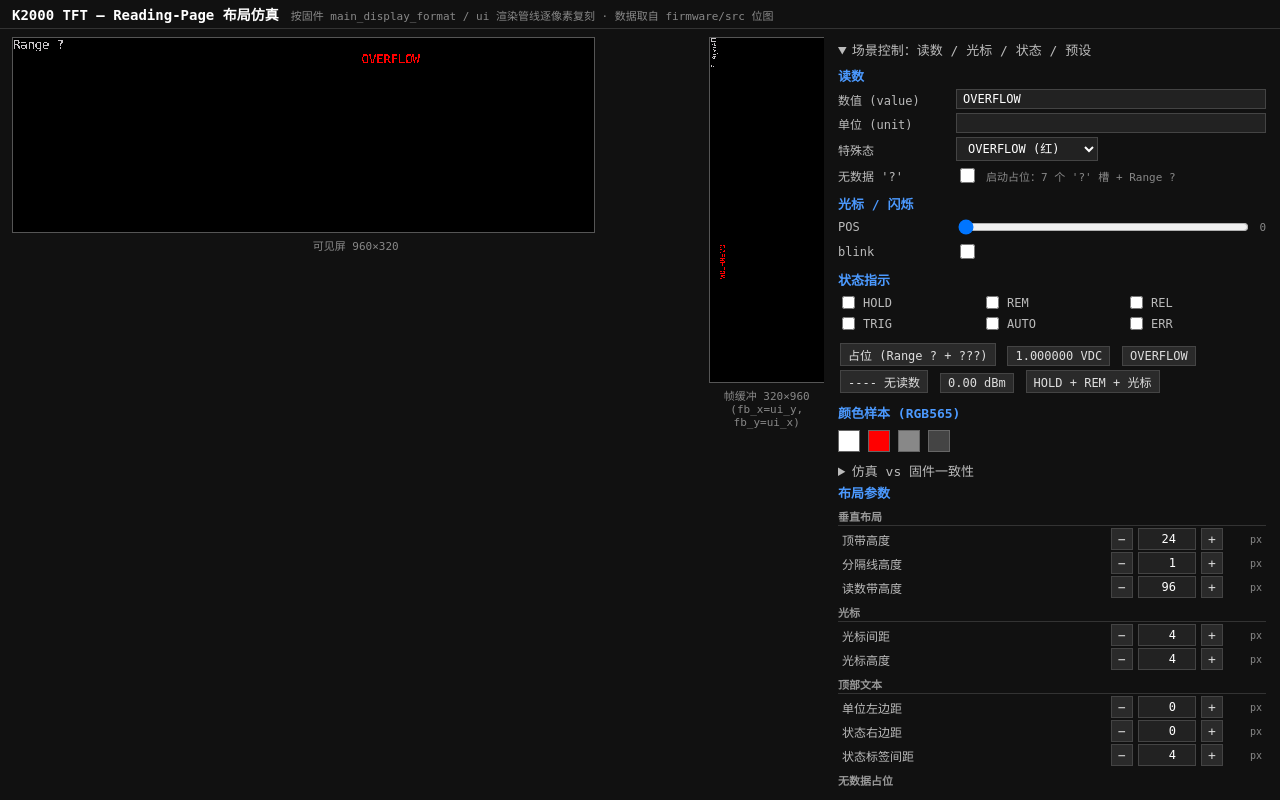
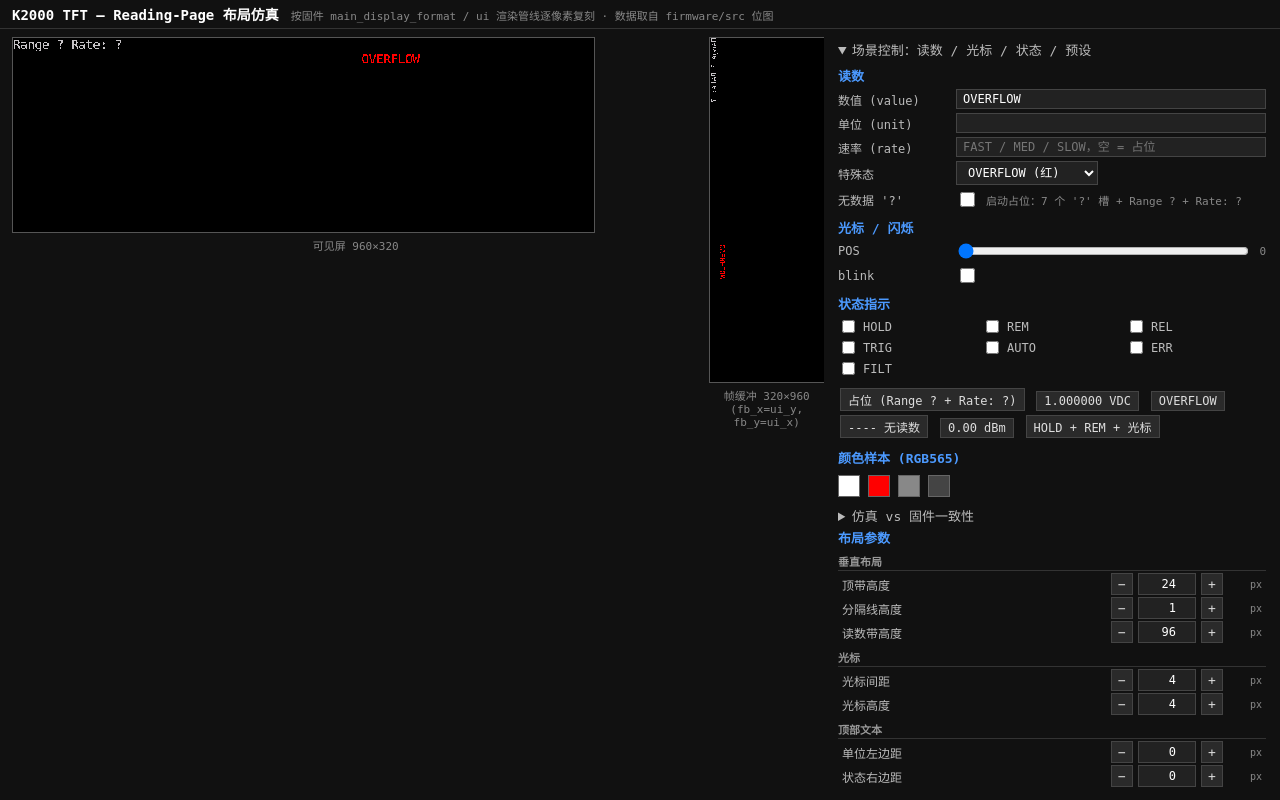
Before and after one commit to Sighthesia/KEITHLEY_2000_LCD, a plain HTML site: page sim/index.html in a window 1280 px wide. Both pictures are taken after a click on the button "OVERFLOW". Drawn offline with Linux system fonts and the light colour scheme.

Commit message:
feat(sim): placeholder Range/Rate in top band and FILT lamp

```diff
--- a/sim/index.html
+++ b/sim/index.html
@@ -127,6 +127,9 @@
         <input type="text" id="inpValue" value="1.000000" spellcheck="false"></div>
       <div class="row"><label>单位 (unit)</label>
         <input type="text" id="inpUnit" value="VDC" spellcheck="false"></div>
+      <div class="row"><label>速率 (rate)</label>
+        <input type="text" id="inpRate" value="FAST" spellcheck="false"
+               placeholder="FAST / MED / SLOW，空 = 占位"></div>
       <div class="row"><label>特殊态</label>
         <select id="selSpecial">
           <option value="0">正常 (白)</option>
@@ -134,7 +137,7 @@
           <option value="2">无读数 ---- (灰)</option>
         </select></div>
       <div class="row"><label>无数据 '?'</label>
-        <input type="checkbox" id="inpNoData"><span class="sub">启动占位：7 个 '?' 槽 + Range ?</span></div>
+        <input type="checkbox" id="inpNoData"><span class="sub">启动占位：7 个 '?' 槽 + Range ? + Rate: ?</span></div>
 
       <h2>光标 / 闪烁</h2>
       <div class="row"><label>POS</label>
@@ -151,10 +154,11 @@
         <label><input type="checkbox" data-tag="0x08" data-bit="0x40"> TRIG</label>
         <label><input type="checkbox" data-tag="0x09" data-bit="0x20"> AUTO</label>
         <label><input type="checkbox" data-tag="0x09" data-bit="0x10"> ERR</label>
+        <label><input type="checkbox" data-tag="0x09" data-bit="0x40"> FILT</label>
       </div>
 
       <div class="preset">
-        <button type="button" onclick="applyPreset('nop')">占位 (Range ? + ???)</button>
+        <button type="button" onclick="applyPreset('nop')">占位 (Range ? + Rate: ?)</button>
         <button type="button" onclick="applyPreset('normal')">1.000000 VDC</button>
         <button type="button" onclick="applyPreset('ovfl')">OVERFLOW</button>
         <button type="button" onclick="applyPreset('noread')">---- 无读数</button>
@@ -213,6 +217,7 @@
 const UI_W = 960, UI_H = 320;
 const PLACEHOLDER_COLOR = 0xC618;
 const RANGE_PLACEHOLDER = "Range ?";
+const RATE_PLACEHOLDER = "Rate: ?";
 const SEP_COLOR = 0x8410;
 const STATUS_LABEL_MAX = 6;
 
@@ -338,6 +343,7 @@ const CORE_TABLE = [
   { label:"TRIG", tag:0x08, bit:0x40 },
   { label:"AUTO", tag:0x09, bit:0x20 },
   { label:"ERR",  tag:0x09, bit:0x10 },
+  { label:"FILT", tag:0x09, bit:0x40 },
 ];
 
 /* ---- RGB565 → CSS 颜色 ---- */
@@ -440,6 +446,8 @@ function render() {
   const pos     = parseInt(document.getElementById("inpPos").value,10);
   const blinkVis = window.__blinkVis !== false;
   const status = readStatus();
+  /* 无连接（noData）时：FILT 灯强制熄灭（滤波打开才显示，无连接即为关） */
+  if (noData) status[0x09] = (status[0x09]||0) & ~0x40;
   const labels = activeLabels(status);
 
   const canvas = document.getElementById("panel");
@@ -450,14 +458,25 @@ function render() {
   ctx.fillStyle = toCss(SEP_COLOR);
   ctx.fillRect(0, sepY(), UI_W, L.sepH);
 
-  /* 顶带：unit/range 左，状态右 */
+  /* 顶带：unit/range + rate 左，状态右 */
+  const rate = document.getElementById("inpRate").value;
   const unitText = (unit === "") ? RANGE_PLACEHOLDER : unit;
   const unitColor = (unit === "") ? toCss(PLACEHOLDER_COLOR) : toCss(0xFFFF);
+  /* 无连接（noData）时 rate 强制显示占位；有连接时才显示实际值 */
+  const rateShown = noData ? "" : rate;
+  const rateText = (rateShown === "") ? RATE_PLACEHOLDER : rateShown;
+  const rateColor = (rateShown === "") ? toCss(PLACEHOLDER_COLOR) : toCss(0xFFFF);
   {
     let cx = L.unitPadX;
     for (const ch of unitText) {
       const bmp = textBitmap(ch);
       if (bmp) drawGlyph(ctx, bmp, TEXT_W, TEXT_H, TEXT_BPR, cx, topBandY(), unitColor);
+      cx += TEXT_W;
+    }
+    cx += TEXT_W;   /* 一个字符间距，隔开 unit 与 rate */
+    for (const ch of rateText) {
+      const bmp = textBitmap(ch);
+      if (bmp) drawGlyph(ctx, bmp, TEXT_W, TEXT_H, TEXT_BPR, cx, topBandY(), rateColor);
       cx += TEXT_W;
     }
   }
@@ -651,6 +670,7 @@ function resetLayout() {
 function applyPreset(name) {
   const v = document.getElementById("inpValue"),
         u = document.getElementById("inpUnit"),
+        r = document.getElementById("inpRate"),
         s = document.getElementById("selSpecial"),
         nd = document.getElementById("inpNoData"),
         bl = document.getElementById("inpBlink");
@@ -659,13 +679,13 @@ function applyPreset(name) {
   clearStatus();
   switch (name) {
     case "nop":
-      v.value=""; u.value=""; s.value="0"; nd.checked=true; bl.checked=false; break;
+      v.value=""; u.value=""; r.value=""; s.value="0"; nd.checked=true; bl.checked=false; break;
     case "normal":
-      v.value="1.000000"; u.value="VDC"; s.value="0"; nd.checked=false; break;
+      v.value="1.000000"; u.value="VDC"; r.value="FAST"; s.value="0"; nd.checked=false; break;
     case "ovfl":
-      v.value="OVERFLOW"; u.value=""; s.value="1"; nd.checked=false; bl.checked=false; break;
+      v.value="OVERFLOW"; u.value=""; r.value=""; s.value="1"; nd.checked=false; bl.checked=false; break;
     case "noread":
-      v.value="----"; u.value=""; s.value="2"; nd.checked=false; bl.checked=false; break;
+      v.value="----"; u.value=""; r.value=""; s.value="2"; nd.checked=false; bl.checked=false; break;
     case "dbm":
       v.value="0.00"; u.value="dBm"; s.value="0"; nd.checked=false; break;
     case "hold": {
```
Also changed, not shown: sim/README.md.
